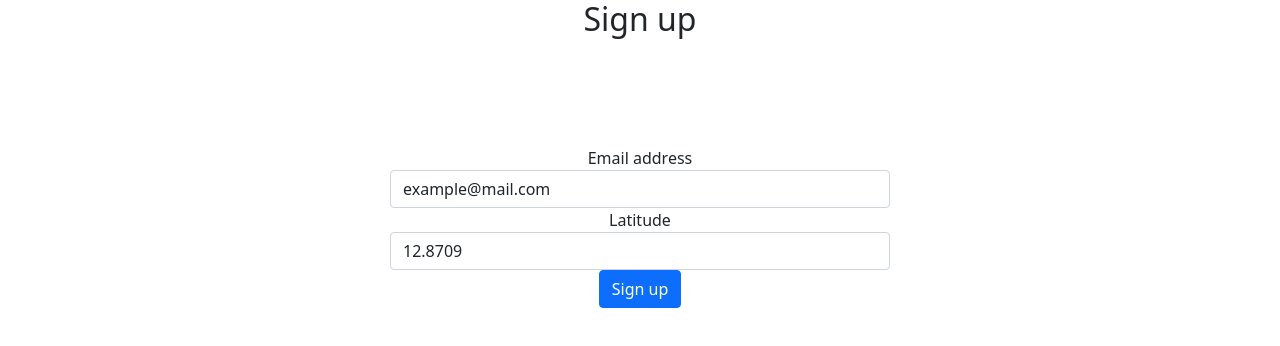
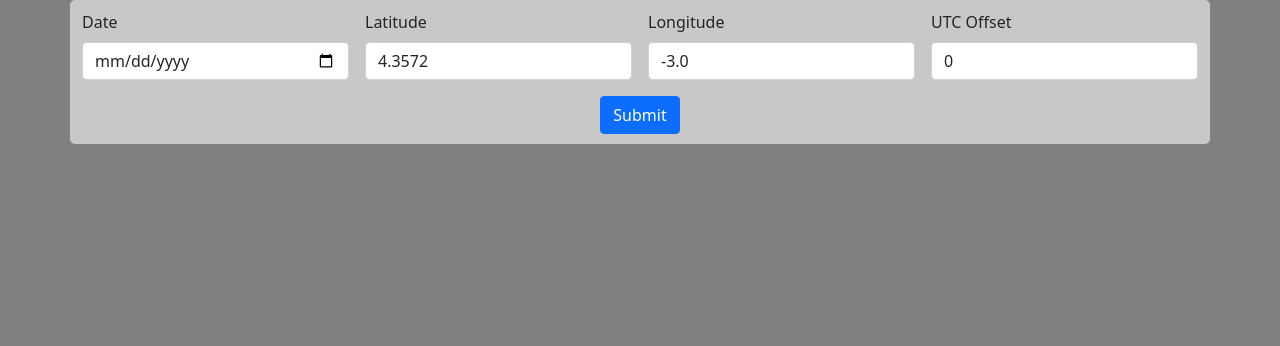
Before and after one commit to jinjagit/react-form, a React (Create React App) app: page / in a window 1280 px wide. Shown: the top 346 px of the page. Built offline with nearby package versions, Linux system fonts and the light colour scheme.

Commit message:
4 inputs with full validation

```diff
--- a/src/Form.css
+++ b/src/Form.css
@@ -1,6 +1,7 @@
-.demoForm {
-	width: 500px;
-	margin: auto;
+.form {
+  background: rgb(200, 200, 200);
+  padding: 10px;
+  border-radius: 5px;
 }
 
 .has-error {
@@ -12,3 +13,8 @@
   color: #dc3545;
   height: 100px;
 }
+
+label {
+  text-align: left;
+  width: 100%;
+}
--- a/src/Form.js
+++ b/src/Form.js
@@ -6,15 +6,24 @@ class Form extends Component {
   constructor (props) {
     super(props);
     this.state = {
-      email: 'example@mail.com',
-      latitude: '12.8709',
-      formErrors: {email: '', latitude: ''},
-      emailValid: ['example@mail.com', 'example', 'mail.', 'com'],
+      date: '',
+      latitude: '4.3572',
+      longitude: '-3.0',
+      utcOffset: '0',
+      formErrors: {latitude: '', longitude: '', date: '', utcOffset: ''},
+      dateValid: true,
       latitudeValid: true,
+      longitudeValid: true,
+      utcOffsetValid: true,
       formValid: true,
     }
-    this.handleSubmit.bind(this);
-    this.props.setPageData('7777777');
+    //this.handleSubmit.bind(this);
+    this.props.setPageData({
+      date: 'not set',
+      latitude: 'not set',
+      longitude: 'not set',
+      utcOffset: 'not set',
+    });
   }
 
   handleUserInput = (e) => {
@@ -26,14 +35,12 @@ class Form extends Component {
 
   validateField(fieldName, value) {
     let fieldValidationErrors = this.state.formErrors;
-    let emailValid = this.state.emailValid;
     let latitudeValid = this.state.latitudeValid;
+    let longitudeValid = this.state.longitudeValid;
+    let dateValid = this.state.dateValid;
+    let utcOffsetValid = this.state.utcOffsetValid;
 
     switch(fieldName) {
-      case 'email':
-        emailValid = value.match(/^([\w.%+-]+)@([\w-]+\.)+([\w]{2,})$/i);
-        fieldValidationErrors.email = emailValid ? '' : ' is invalid';
-        break;
       case 'latitude':
         latitudeValid = false;
 
@@ -45,20 +52,53 @@ class Form extends Component {
 
         fieldValidationErrors.latitude = latitudeValid ? '': ' must be a number (degrees) from -90.0 (S) to 90.0 (N)';
         break;
+        case 'longitude':
+          longitudeValid = false;
+
+          if (
+              value.match(/^[+-]?\d+(\.\d+)?$/)
+              && (parseFloat(value) >= -180.0)
+              && (parseFloat(value) <= 180.0)
+          ) { longitudeValid = true; }
+
+          fieldValidationErrors.longitude = longitudeValid ? '': ' must be a number (degrees) from -180.0 (W) to 180.0 (E)';
+        break;
+        case 'utcOffset':
+          utcOffsetValid = false;
+
+          if (
+              value.match(/^[+-]?[0-9]+$/)
+              && (parseFloat(value) >= -12)
+              && (parseFloat(value) <= 13)
+          ) { utcOffsetValid = true; }
+
+          fieldValidationErrors.utcOffset = utcOffsetValid ? '': ' must be a whole number (hours) from -12 to 13';
+        break;
+        case 'date':
+          let testDate = new Date(value+"T00:00:00");
+          let minDate = new Date("2002-01-01T00:00:00");
+          let maxDate = new Date("2042-12-31T00:00:00");
+
+          (testDate >= minDate && testDate <= maxDate) ? dateValid = true : dateValid = false;
+
+          fieldValidationErrors.date = dateValid ? '': ' must be a date from 01/01/2002 to 31/12/2042';
+        break;
       default:
         break;
     }
     this.setState(
       {formErrors: fieldValidationErrors,
-       emailValid: emailValid,
-       latitudeValid: latitudeValid
+        dateValid: dateValid,
+        latitudeValid: latitudeValid,
+        longitudeValid: longitudeValid,
+        utcOffsetValid: utcOffsetValid
       },
       this.validateForm
     );
   }
 
   validateForm() {
-    this.setState({formValid: this.state.emailValid && this.state.latitudeValid});
+    this.setState({formValid: this.state.dateValid && this.state.latitudeValid && this.state.longitudeValid && this.state.utcOffsetValid});
   }
 
   errorClass(error) {
@@ -67,30 +107,34 @@ class Form extends Component {
 
   handleSubmit= (evt) => {
     evt.preventDefault();
-    this.props.setPageData(evt.target.latitude.value);
+    let data = {
+      date: evt.target.date.value,
+      latitude: evt.target.latitude.value,
+      longitude: evt.target.longitude.value,
+      utcOffset: evt.target.utcOffset.value,
+    }
+    this.props.setPageData(data);
   }
 
   render () {
     return (
-      <form className="demoForm" onSubmit={this.handleSubmit}>
-        <h2>Sign up</h2>
-        <div className="panel panel-default">
-          <FormErrors formErrors={this.state.formErrors} />
+      <div className="container form">
+        <form className="row g-3" onSubmit={this.handleSubmit}>
+          <div className={`col-lg-3 ${this.errorClass(this.state.formErrors.date)}`}>
+            <label htmlFor="date" className="form-label">Date</label>
+            <input
+              className={`form-control ${this.errorClass(this.state.formErrors.date)}`}
+              type='date'
+              name='date'
+              min='2002-01-01'
+              max='2042-12-31'
+              value={this.state.date}
+              onChange={this.handleUserInput}
+            >
+            </input>
           </div>
-        <div className={`form-group ${this.errorClass(this.state.formErrors.email)}`}>
-          <label htmlFor="email">Email address</label>
-          <input
-            type="email"
-            required
-            className={`form-control ${this.errorClass(this.state.formErrors.email)}`}
-            name="email"
-            placeholder="Email"
-            value={this.state.email}
-            onChange={this.handleUserInput}
-          />
-        </div>
-        <div className={`form-group ${this.errorClass(this.state.formErrors.latitude)}`}>
-          <label htmlFor="latitude">Latitude</label>
+          <div className={`col-lg-3 ${this.errorClass(this.state.formErrors.latitude)}`}>
+            <label htmlFor="latitude" className="form-label">Latitude</label>
             <input
               type="number"
               className={`form-control ${this.errorClass(this.state.formErrors.latitude)}`}
@@ -100,12 +144,37 @@ class Form extends Component {
               onChange={this.handleUserInput}
             />
           </div>
+          <div className={`col-lg-3 ${this.errorClass(this.state.formErrors.longitude)}`}>
+            <label htmlFor="longitude" className="form-label">Longitude</label>
+            <input
+              type="number"
+              className={`form-control ${this.errorClass(this.state.formErrors.longitude)}`}
+              name="longitude"
+              placeholder="Degrees (decimal)"
+              value={this.state.longitude}
+              onChange={this.handleUserInput}
+            />
+          </div>
+          <div className={`col-lg-3 ${this.errorClass(this.state.formErrors.utcOffset)}`}>
+            <label htmlFor="utcOffset" className="form-label">UTC Offset</label>
+            <input
+              type="number"
+              className={`form-control ${this.errorClass(this.state.formErrors.utcOffset)}`}
+              name="utcOffset"
+              placeholder="Hours (integer)"
+              value={this.state.utcOffset}
+              onChange={this.handleUserInput}
+            />
+          </div>
+          <div className="col-12">
             <button
               type="submit"
               className="btn btn-primary"
               disabled={!this.state.formValid}
-        >Sign up</button>
+            >Submit</button>
+          </div>
         </form>
+      </div>
     )
   }
 }
--- a/src/index.css
+++ b/src/index.css
@@ -5,6 +5,7 @@ body {
     sans-serif;
   -webkit-font-smoothing: antialiased;
   -moz-osx-font-smoothing: grayscale;
+  background: grey !important;
 }
 
 code {
```
Lines whose indentation alone changed are shown as unchanged.
